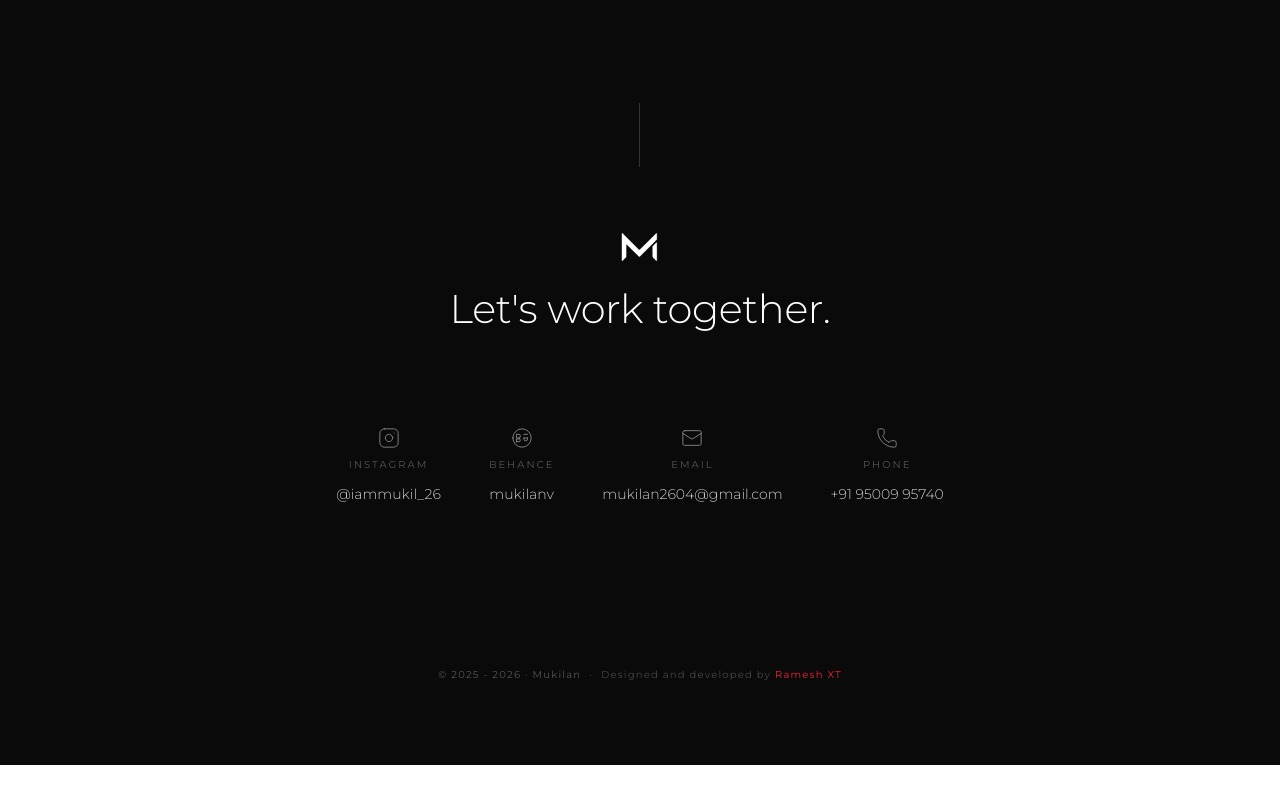
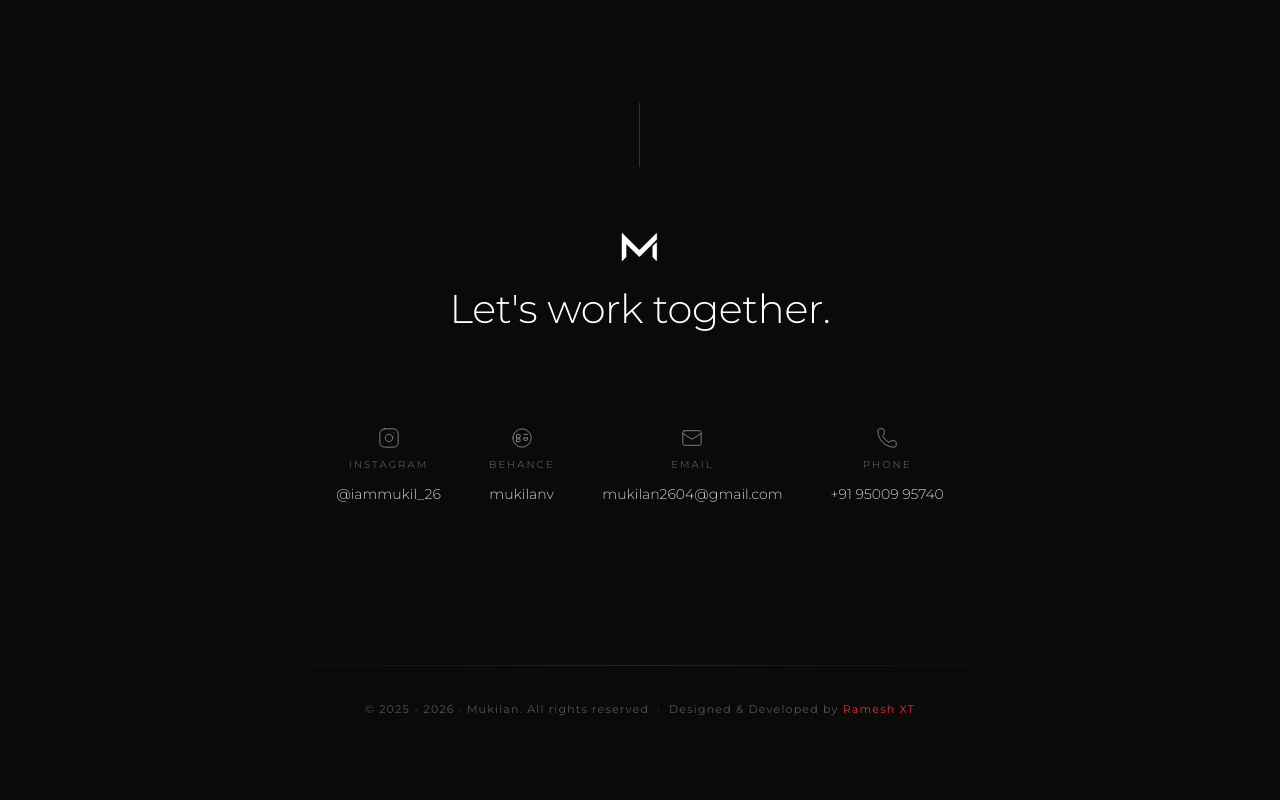
Before and after one commit to RameshXT/mukilan-cinematography, a React (Vite) app: page / in a window 1280 px wide. Shown: the part 2614-3414 px from the top of the page. Before the commit the page ends 3379 px from the top, so only its background shows below. Built offline with nearby package versions, Linux system fonts and the light colour scheme.

Commit message:
chore: copyright fixed

```diff
--- a/src/app/App.tsx
+++ b/src/app/App.tsx
@@ -1324,13 +1324,14 @@ export default function App() {
           whileInView={{ opacity: 1 }}
           viewport={{ once: true }}
           transition={{ duration: 1 }}
-          className="relative z-10"
+          className="relative z-10 w-full flex flex-col items-center"
         >
+          <div className="w-full max-w-4xl h-[1px] bg-gradient-to-r from-transparent via-white/10 to-transparent mb-8" />
           <p
             className="flex flex-col items-center gap-2 lg:block"
             style={{
               fontFamily: '"Montserrat", sans-serif',
-              fontSize: "10px",
+              fontSize: "11px",
               letterSpacing: "1.2px",
               color: "#555555",
               lineHeight: 2,
@@ -1341,10 +1342,10 @@ export default function App() {
               {new Date().getFullYear() > 2025
                 ? ` - ${new Date().getFullYear()}`
                 : ""}{" "}
-              · Mukilan
+              · Mukilan. All rights reserved
             </span>
             <span className="hidden lg:inline mx-2">·</span>
-            <span className="opacity-80">Designed and developed by </span>
+            <span>Designed & Developed by </span>
             <a
               href="https://rameshxt.pages.dev/"
               target="_blank"
```
